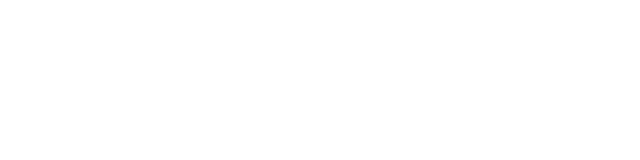
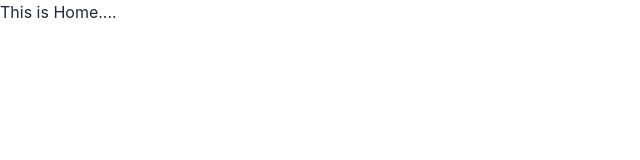
Before and after one commit to Kaiser-Tanveer/t-task, a React (Create React App) app: page / in a window 1280 px wide. Shown: the top 160 px of the page, without its empty margins (0-640 px from the left). Built offline with nearby package versions, Linux system fonts and the light colour scheme.

Commit message:
router setup ipmlemented

```diff
--- a/src/App.js
+++ b/src/App.js
@@ -1,10 +1,10 @@
+import { RouterProvider } from 'react-router-dom';
 import './App.css';
+import router from './Routes/Routes';
 
 function App() {
   return (
-    <div className="App">
-
-    </div>
+    <RouterProvider router={router} />
   );
 }
 
--- /dev/null
+++ b/src/Pages/Home/Home.js
@@ -0,0 +1,11 @@
+import React from 'react';
+
+const Home = () => {
+    return (
+        <div>
+            This is Home....
+        </div>
+    );
+};
+
+export default Home;
--- /dev/null
+++ b/src/Routes/Routes.js
@@ -0,0 +1,18 @@
+import { createBrowserRouter } from "react-router-dom";
+import Main from "../Shared/Layouts/Main";
+import Home from "../Pages/Home/Home";
+
+const router = createBrowserRouter([
+    {
+        path: '/',
+        element: <Main />,
+        children: [
+            {
+                path: '/',
+                element: <Home />
+            }
+        ]
+    }
+])
+
+export default router;
--- /dev/null
+++ b/src/Shared/Layouts/Main.js
@@ -0,0 +1,12 @@
+import React from 'react';
+import { Outlet } from 'react-router-dom';
+
+const Main = () => {
+    return (
+        <>
+            <Outlet />
+        </>
+    );
+};
+
+export default Main;
```
